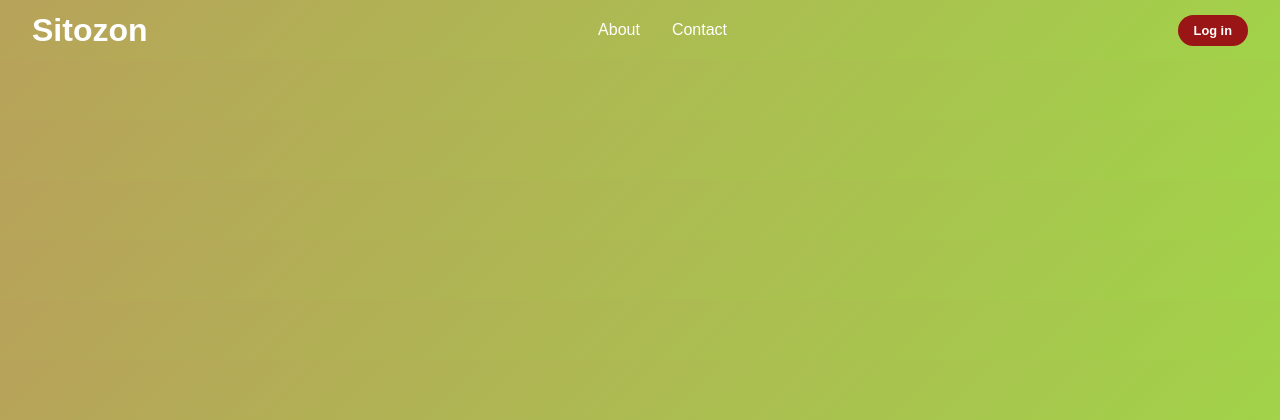
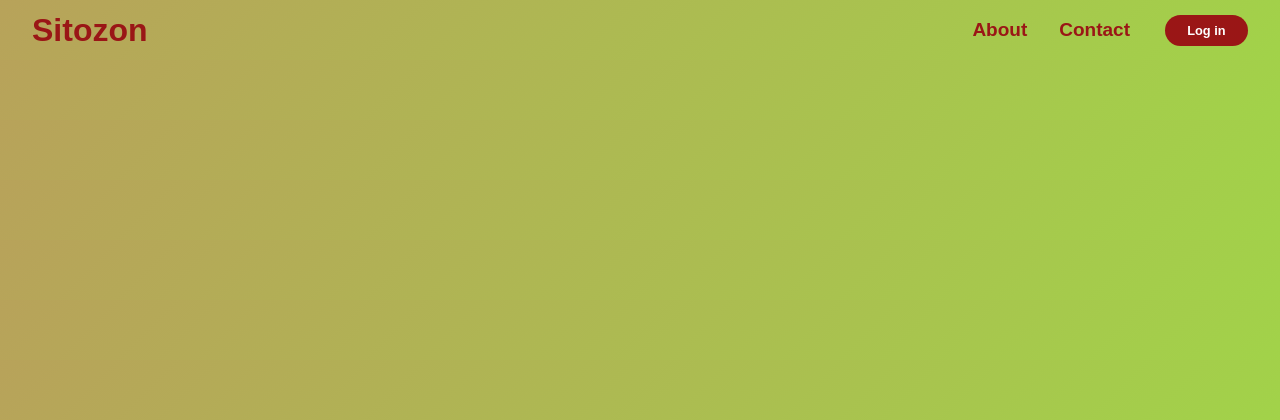
Before and after one commit to christiandev0/web, a PHP site: page / in a window 1280 px wide. Shown: the top 420 px of the page. Run offline with PHP 8.4, Linux system fonts and the light colour scheme.

Commit message:
versione 3.0

```diff
--- a/index_style.css
+++ b/index_style.css
@@ -32,8 +32,10 @@ li{
 
 a{
     text-decoration: none;
-    color: #fff;
-    font-size: 1rem;
+    color: #9a1616;
+    font-weight: bold;
+    font-size: 19px;
+
 }
 a:hover {
     color: #9a1616;
@@ -55,11 +57,17 @@ header {
 .navbar .logo a{
     font-size: 2rem;
     font-weight: bold;
-    color: #fff;
+    color: #9a1616;
 }
 .navbar .links{
     display:  flex;
     gap: 2rem;
+    list-style: none;
+    margin: 0;
+    padding: 0;
+    position: absolute;
+    top: 19px;
+    right: 150px;
 }
 
 
@@ -73,7 +81,7 @@ header {
 .action_btn{
     background-color: #9a1616;
     color: #fff;
-    padding: 0.5rem 1rem;
+    padding: 0.5rem 1.4rem;
     border: none;
     outline: none;
     border-radius: 20px;
--- a/login_style.css
+++ b/login_style.css
@@ -12,7 +12,7 @@ body {
     justify-content: center;
     align-items: center;
     min-height: 100vh;
-    background: linear-gradient(-45deg, #a0d648, #e73c7e, #23a6d5, #23d5ab);
+    background: linear-gradient(-45deg, #a0d648, #6c2c45, #23a6d5, #23d5ab);
     background-size: 1000%;
     animation: gradient 15s ease infinite;
     color: white;
@@ -40,6 +40,7 @@ body {
     padding: 30px 40px;
     position: relative; /* Aggiunto per posizionamento relativo */
 }
+
 
 .wrapper {
     position: relative;
```
